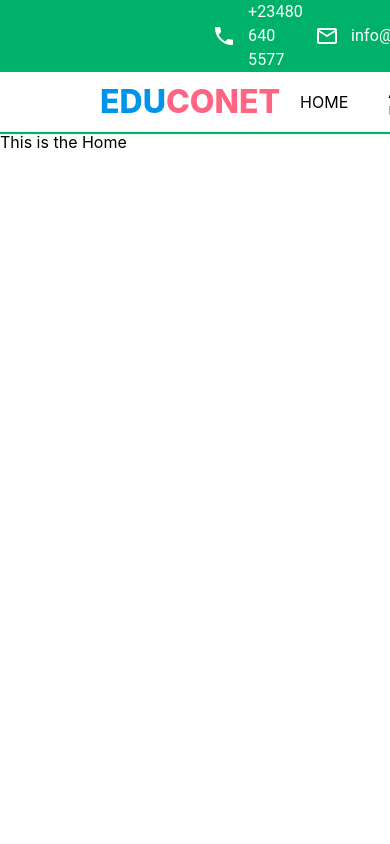
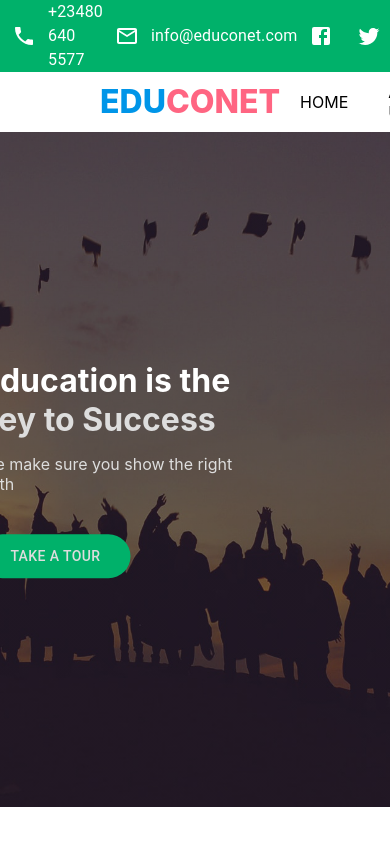
Before and after one commit to BuildForSDGCohort2/team-003-group-a-Frontend, a React (Create React App) app: page / in a window 390 px wide. Shown: the top 844 px of the page. Built offline with nearby package versions, Linux system fonts and the light colour scheme.

Commit message:
completed hero page and changed nav bar responsiveness

```diff
--- a/src/App.js
+++ b/src/App.js
@@ -13,7 +13,6 @@ function App() {
   return (
     <Router>
       <div className="app">
-        <Header />
         <Switch>
           <Route path="/aboutus">
             <AboutUs />
@@ -31,6 +30,7 @@ function App() {
             <Blog />
           </Route>
           <Route path="/">
+            <Header />
             <Home />
           </Route>
         </Switch>
--- a/src/Header.css
+++ b/src/Header.css
@@ -10,17 +10,15 @@
   align-items: center;
   display: flex;
   width: 100vw;
-  padding: 15px -100px;
   justify-content: space-between;
   background-color: #00b16a;
   color: #fff;
-  z-index: 100;
+  /* z-index: 100; */
 }
 
 .header__navContact {
   display: flex;
-  margin-left: 200px;
-  justify-content: space-evenly;
+  /* justify-content: space-evenly; */
   align-items: center;
 }
 
@@ -30,7 +28,6 @@
 
 .header__navSocial {
   display: flex;
-  margin-left: 300px;
   cursor: pointer;
 }
 
--- a/src/Header.js
+++ b/src/Header.js
@@ -54,7 +54,7 @@ const Header = () => {
       </div>
       <div className="header__main">
         <div className="header__logo">
-          <Link className="header__link" to="/">
+          <Link className="header__link" to="/home">
             <p className="header__edu">
               Edu<span className="header__conet">conet</span>
             </p>
--- a/src/Pages/Home.css
+++ b/src/Pages/Home.css
@@ -0,0 +1,80 @@
+/* .home__image {
+  position: absolute;
+  background-image: url("./Images/graduation.jpg");
+  width: 100%;
+  height: 80vh;
+  background-attachment: fixed;
+  background-repeat: no-repeat;
+  background-size: cover;
+  z-index: 1;
+} */
+
+/* .home__hero {
+  background-image: url("./Images/graduation.jpg");
+  position: center;
+  background-size: cover;
+  position: relative;
+  height: 500px;
+
+  justify-content: center;
+  align-items: center;
+}
+
+.home__text {
+} */
+
+.hero__image {
+  background-image: linear-gradient(rgba(0, 0, 0, 0.5), rgba(0, 0, 0, 0.5)),
+    url("./Images/graduation.jpg");
+  height: 80%;
+  margin-left: auto;
+  margin-right: auto;
+  max-width: 1600px;
+  object-fit: contain;
+  width: 100%;
+  background-position: center;
+  background-repeat: no-repeat;
+  background-size: cover;
+  position: relative;
+}
+
+.hero__text {
+  display: flex;
+  flex-direction: column;
+  justify-content: center;
+  align-items: flex-start;
+  position: absolute;
+  top: 50%;
+  left: 30%;
+  transform: translate(-50%, -50%);
+  color: #fff;
+}
+
+.hero__text button {
+  border: none;
+  outline: 0;
+  display: flex;
+  margin-top: 40px;
+  padding: 10px 30px;
+  color: #fff;
+  background-color: #00b16a;
+  border-radius: 50px;
+  text-align: center;
+  cursor: pointer;
+}
+.hero__text h1 {
+  color: #fff;
+}
+
+.hero__text span {
+  color: #dddddd;
+}
+.hero__text p {
+  color: #dddddd;
+  margin-top: 15px;
+}
+
+.hero__text button:hover {
+  background-color: #555;
+  color: #fff;
+}
--- a/src/Pages/Home.js
+++ b/src/Pages/Home.js
@@ -1,8 +1,22 @@
 import React from "react";
 import "./Home.css";
+import Button from "@material-ui/core/Button";
 
 const Home = () => {
-  return <div>This is the Home</div>;
+  function handleClick() {
+    console.log("clicked me");
+  }
+  return (
+    <div className="hero__image">
+      <div className="hero__text">
+        <h1>
+          Education is the <span>key to Success</span>
+        </h1>
+        <p>We make sure you show the right path</p>
+        <Button onClick={handleClick}>Take A Tour</Button>
+      </div>
+    </div>
+  );
 };
 
 export default Home;
```
Also changed, not shown: src/Pages/Images/graduation.jpg (added).
